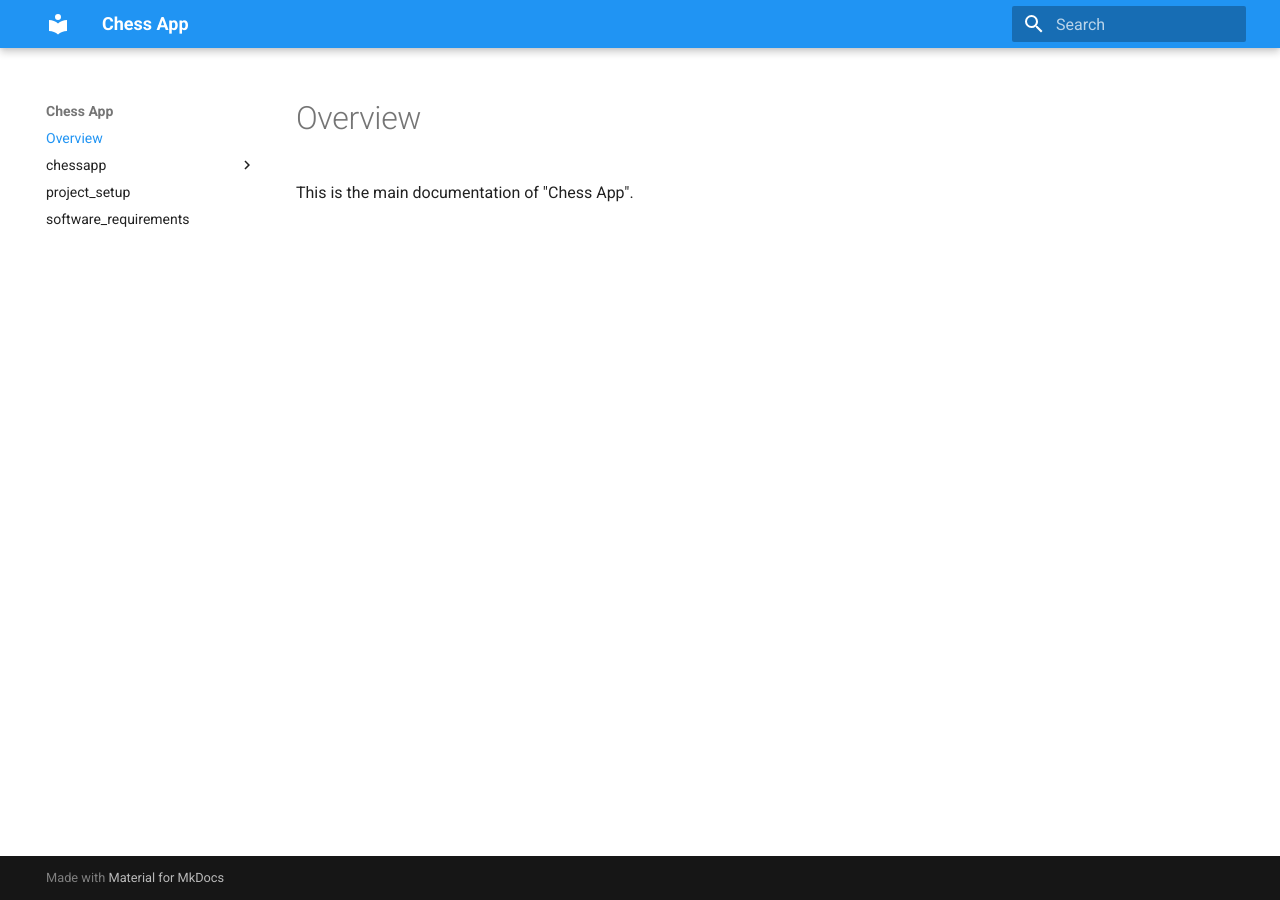
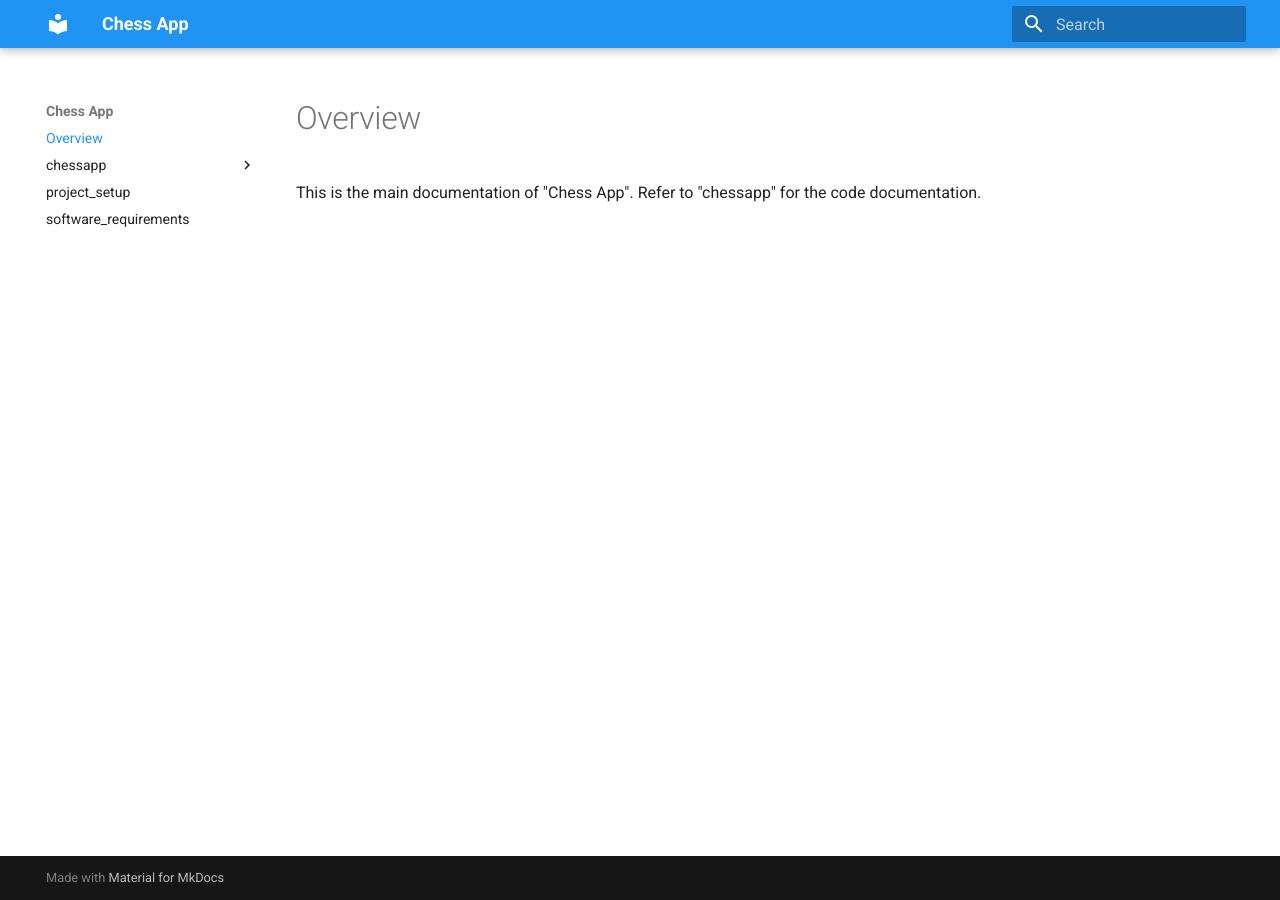
Before and after one commit to johanneslatzel/Chess-App, an MkDocs documentation site: the page built from docs/index.md, in a window 1280 px wide. Built offline with MkDocs 1.6.1 and Material for MkDocs 9.7.7, drawn with Linux system fonts in a browser that asks for light colours.

Commit message:
minor changes

```diff
--- a/docs/index.md
+++ b/docs/index.md
@@ -1 +1 @@
-This is the main documentation of "Chess App".
+This is the main documentation of "Chess App". Refer to "chessapp" for the code documentation.
```
